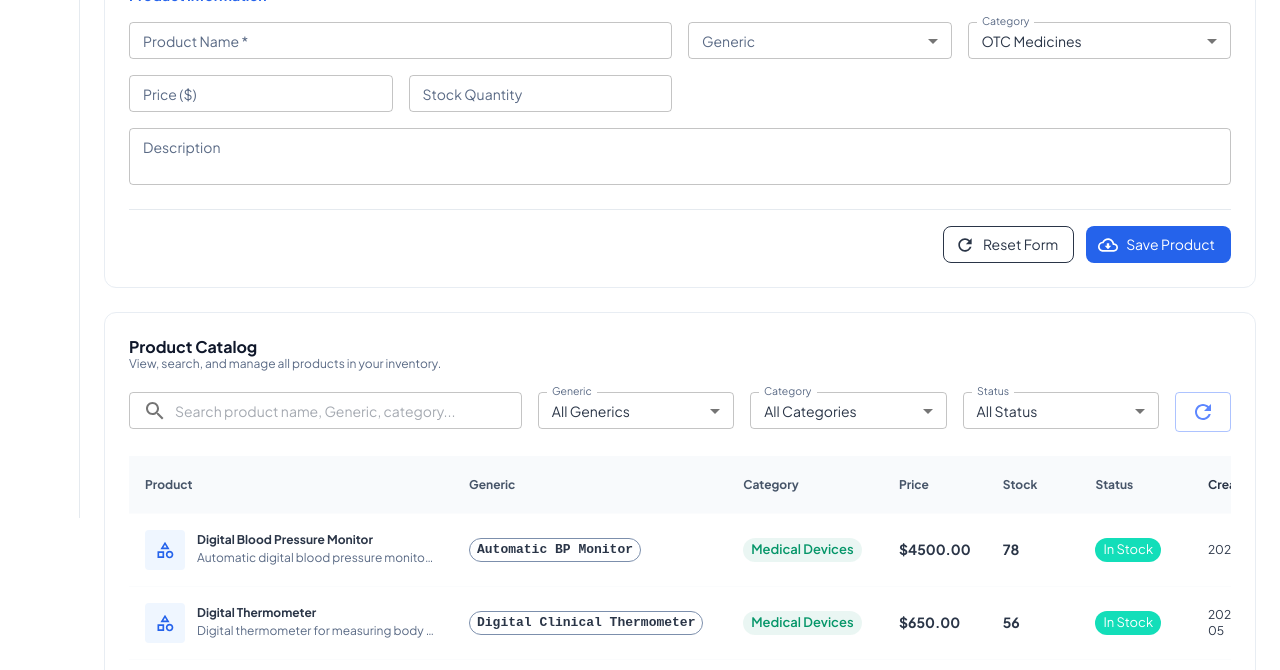
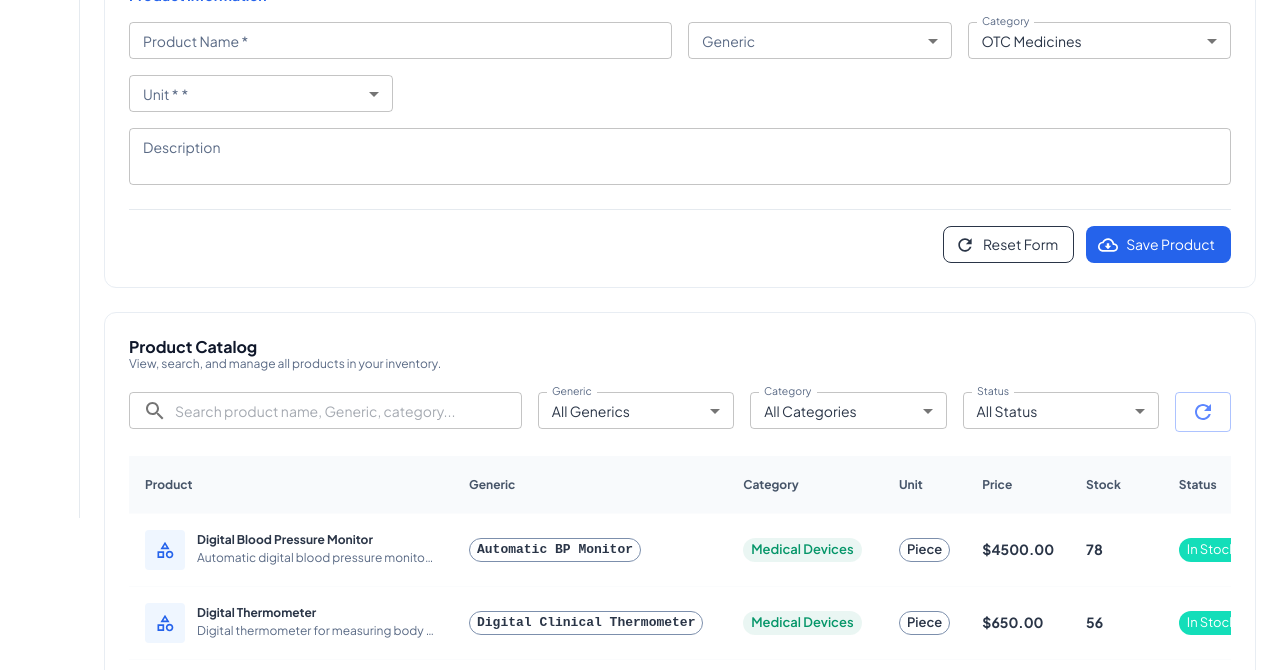
Before and after one commit to edeveloper313/pharmacy-nextjs, a Next.js app in the folder client/: page /dashboard/product-order in a window 1280 px wide. Shown: the part 282-952 px from the top of the page. Built offline with nearby package versions, Linux system fonts and the light colour scheme.

Commit message:
feat: add unit selection for products and update related fields in ProductPage

```diff
--- a/client/src/app/(DashboardLayout)/dashboard/product-order/page.tsx
+++ b/client/src/app/(DashboardLayout)/dashboard/product-order/page.tsx
@@ -75,6 +75,19 @@ const getStoredGenerics = (): StoredGeneric[] => {
 };
 
 // ============================================
+// UNIT OPTIONS
+// ============================================
+const UNIT_OPTIONS = [
+  "Piece",
+  "Strip",
+  "Box",
+  "Pack",
+  "Bottle",
+  "Vial",
+  "Carton",
+];
+
+// ============================================
 // INITIAL DATA - PRODUCTS
 // ============================================
 const initialProducts = [
@@ -83,6 +96,7 @@ const initialProducts = [
     name: "Panadol 500mg Tablets",
     generic: "Paracetamol",
     category: "OTC Medicines",
+    unit: "Box",
     price: 25.0,
     stock: 145,
     status: "In Stock",
@@ -95,6 +109,7 @@ const initialProducts = [
     name: "Augmentin 625mg Tablets",
     generic: "Amoxicillin + Clavulanic Acid",
     category: "Antibiotics",
+    unit: "Pack",
     price: 450.0,
     stock: 32,
     status: "In Stock",
@@ -107,6 +122,7 @@ const initialProducts = [
     name: "Vitamin C 500mg Tablets",
     generic: "Ascorbic Acid",
     category: "Vitamins & Supplements",
+    unit: "Bottle",
     price: 350.0,
     stock: 0,
     status: "Out of Stock",
@@ -119,6 +135,7 @@ const initialProducts = [
     name: "Digital Blood Pressure Monitor",
     generic: "Automatic BP Monitor",
     category: "Medical Devices",
+    unit: "Piece",
     price: 4500.0,
     stock: 78,
     status: "In Stock",
@@ -131,6 +148,7 @@ const initialProducts = [
     name: "Surgical Disposable Gloves",
     generic: "Latex Examination Gloves",
     category: "Surgical Supplies",
+    unit: "Box",
     price: 850.0,
     stock: 12,
     status: "Low Stock",
@@ -142,6 +160,7 @@ const initialProducts = [
     name: "Digital Thermometer",
     generic: "Digital Clinical Thermometer",
     category: "Medical Devices",
+    unit: "Piece",
     price: 650.0,
     stock: 56,
     status: "In Stock",
@@ -154,6 +173,7 @@ const emptyForm = {
   name: "",
   generic: "",
   category: "OTC Medicines",
+  unit: "",
   price: "",
   stock: "",
   description: "",
@@ -246,9 +266,11 @@ export default function ProductPage() {
   const [page, setPage] = useState(0);
   const [rowsPerPage, setRowsPerPage] = useState(5);
 
-  const [alert, setAlert] = useState<
-    { id: number; type: AlertColor; message: string } | null
-  >(null);
+  const [alert, setAlert] = useState<{
+    id: number;
+    type: AlertColor;
+    message: string;
+  } | null>(null);
 
   const showAlert = (type: AlertColor, message: string) => {
     setAlert({ id: Date.now(), type, message });
@@ -300,11 +322,16 @@ export default function ProductPage() {
   const filteredProducts = useMemo(() => {
     const result = products.filter((p) => {
       const keyword = search.toLowerCase();
-      const searchMatch = [p.name, p.generic, p.category, p.description].some(
-        (value) =>
-          String(value || "")
-            .toLowerCase()
-            .includes(keyword),
+      const searchMatch = [
+        p.name,
+        p.generic,
+        p.category,
+        p.unit,
+        p.description,
+      ].some((value) =>
+        String(value || "")
+          .toLowerCase()
+          .includes(keyword),
       );
 
       const genericMatch =
@@ -352,6 +379,7 @@ export default function ProductPage() {
     setForm({
       ...item,
       generic: item.generic === "No Generic Name" ? "" : item.generic,
+      unit: item.unit ?? "",
       price: String(item.price),
       stock: String(item.stock),
     });
@@ -364,13 +392,11 @@ export default function ProductPage() {
   };
 
   const handleSave = () => {
-    const requiredFields = ["name","generic","category"];
+    // Unit is required along with name, generic, and category
+    const requiredFields = ["name", "generic", "category", "unit"];
     if (requiredFields.some((key) => String(form[key] ?? "").trim() === "")) {
       return showAlert("error", "Please fill all required fields.");
     }
-
-
-
 
     const stockNum = Number(form.stock);
     const computedStatus =
@@ -384,6 +410,7 @@ export default function ProductPage() {
       ...form,
       name: form.name.trim(),
       generic: form.generic.trim() || "No Generic Name",
+      unit: form.unit.trim(),
       price: Number(form.price),
       stock: stockNum,
       status: computedStatus,
@@ -431,6 +458,7 @@ export default function ProductPage() {
     { id: "name", label: "Product" },
     { id: "generic", label: "Generic" },
     { id: "category", label: "Category" },
+    { id: "unit", label: "Unit" },
     { id: "price", label: "Price" },
     { id: "stock", label: "Stock" },
     { id: "status", label: "Status" },
@@ -584,7 +612,7 @@ export default function ProductPage() {
               <MenuItem value="Other">Other</MenuItem>
             </TextField>
 
-            <TextField
+            {/* <TextField
               fullWidth
               size="small"
               label="Price ($) "
@@ -593,9 +621,9 @@ export default function ProductPage() {
               value={form.price}
               onChange={handleChange}
               inputProps={{ min: 0, step: "0.01" }}
-            />
+            /> */}
 
-            <TextField
+            {/* <TextField
               fullWidth
               size="small"
               label="Stock Quantity"
@@ -604,7 +632,28 @@ export default function ProductPage() {
               value={form.stock}
               onChange={handleChange}
               inputProps={{ min: 0 }}
-            />
+            /> */}
+
+            {/* Required Unit Field */}
+            <TextField
+              fullWidth
+              required
+              size="small"
+              select
+              label="Unit *"
+              name="unit"
+              value={form.unit}
+              onChange={handleChange}
+            >
+              <MenuItem value="">
+                <em>Select Unit</em>
+              </MenuItem>
+              {UNIT_OPTIONS.map((unitOption) => (
+                <MenuItem key={unitOption} value={unitOption}>
+                  {unitOption}
+                </MenuItem>
+              ))}
+            </TextField>
 
             <TextField
               fullWidth
@@ -892,6 +941,15 @@ export default function ProductPage() {
                     </TableCell>
 
                     <TableCell>
+                      <Chip
+                        size="small"
+                        label={item.unit}
+                        variant="outlined"
+                        sx={{ fontWeight: 600 }}
+                      />
+                    </TableCell>
+
+                    <TableCell>
                       <Typography fontWeight={700}>
                         ${item.price.toFixed(2)}
                       </Typography>
@@ -938,7 +996,7 @@ export default function ProductPage() {
 
                 {filteredProducts.length === 0 && (
                   <TableRow>
-                    <TableCell colSpan={8} align="center" sx={{ py: 6 }}>
+                    <TableCell colSpan={9} align="center" sx={{ py: 6 }}>
                       <Inventory2Outlined
                         sx={{ fontSize: 45, color: "#94a3b8", mb: 1 }}
                       />
@@ -1077,6 +1135,27 @@ export default function ProductPage() {
               <MenuItem value="Other">Other</MenuItem>
             </TextField>
 
+            {/* Required Unit Field in Edit Dialog */}
+            <TextField
+              fullWidth
+              required
+              size="small"
+              select
+              label="Unit *"
+              name="unit"
+              value={form.unit}
+              onChange={handleChange}
+            >
+              <MenuItem value="">
+                <em>Select Unit</em>
+              </MenuItem>
+              {UNIT_OPTIONS.map((unitOption) => (
+                <MenuItem key={unitOption} value={unitOption}>
+                  {unitOption}
+                </MenuItem>
+              ))}
+            </TextField>
+
             <TextField
               fullWidth
               size="small"
--- a/client/src/app/(DashboardLayout)/dashboard/purchase-order/page.tsx
+++ b/client/src/app/(DashboardLayout)/dashboard/purchase-order/page.tsx
@@ -355,7 +355,7 @@ export default function PurchaseInvoicePage() {
   // ==================== Line & Invoice Totals ====================
 
   const qty = Number(form.quantity) || 0;
-  const rate = Number(form.sellingPrice) || 0;
+  const rate = Number(form.purchaseRate) || 0;
   const discount = Number(form.discount) || 0;
   const taxPercent = Number(form.tax) || 0;
   const lineSubTotal = Math.max(0, qty * rate - discount);
@@ -527,7 +527,7 @@ export default function PurchaseInvoicePage() {
       quantity: "",
       unit: "",
       purchaseRate: "",
-      sellingPrice: "",
+
       discount: "",
       tax: "",
     }));
@@ -1024,19 +1024,6 @@ export default function PurchaseInvoicePage() {
                   label="Purchase Rate (PKR / Unit)"
                   name="purchaseRate"
                   value={form.purchaseRate}
-                  placeholder="Auto-filled"
-                  disabled
-                  sx={readonlyFieldSx}
-                />
-
-                {/* Auto-filled Readonly: Selling Price */}
-                <TextField
-                  fullWidth
-                  size="small"
-                  type="number"
-                  label="Selling Price (PKR)"
-                  name="sellingPrice"
-                  value={form.sellingPrice}
                   placeholder="Auto-filled"
                   disabled
                   sx={readonlyFieldSx}
```
